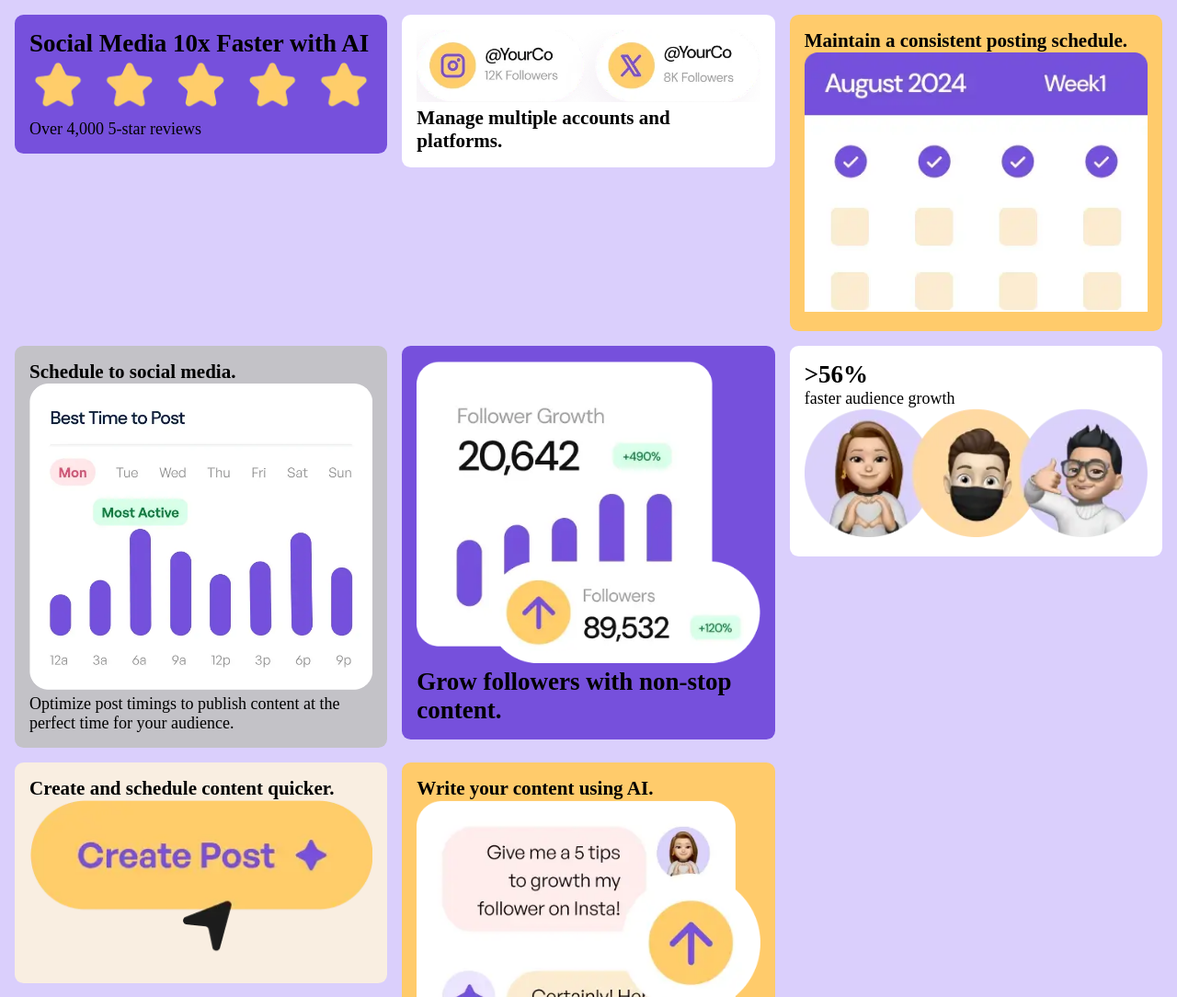
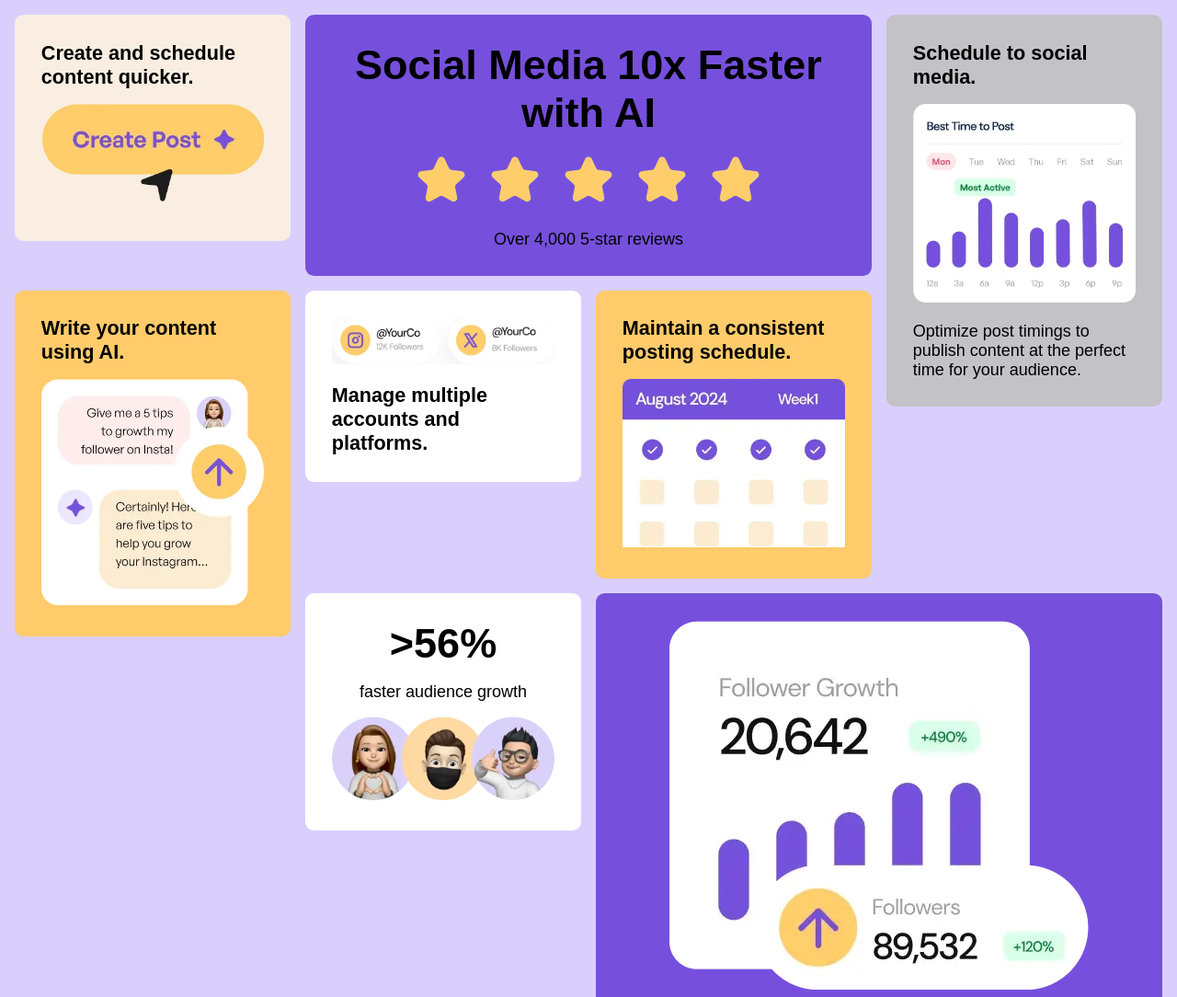
Before and after one commit to belchiorgomes/Bento-grid, a plain HTML site: page bento-grid-main/bento-grid-main/index.html in a window 1280 px wide. Shown: the top 1084 px of the page at 92% size. Drawn offline with Linux system fonts and the light colour scheme.

Commit message:
grid feito

```diff
--- a/bento-grid-main/bento-grid-main/index.html
+++ b/bento-grid-main/bento-grid-main/index.html
@@ -18,7 +18,7 @@
 <body>
 
   <section class="container-grid">
-    <div class="itens item-1" style="--card: hsl(256, 67%, 59%);">
+    <div class="itens item-1" style="--card: hsl(256, 67%, 59%); --i:1;">
       <h2>Social Media <span>10x</span> Faster with AI</h2>
 
       <div class="imagem">
@@ -28,21 +28,21 @@
       <p>Over 4,000 5-star reviews</p>
     </div>
 
-    <div class="itens item-2" style="--card: hsl(0, 0%, 100%);">
+    <div class="itens item-2" style="--card: hsl(0, 0%, 100%); --i:2;">
       <div class="imagem">
         <img src="assets/images/illustration-multiple-platforms.webp" alt="">
       </div>
       <h3>Manage multiple accounts and platforms.</h3>
     </div>
 
-    <div class="itens item-3" style="--card: hsl(39, 100%, 71%);">
+    <div class="itens item-3" style="--card: hsl(39, 100%, 71%); --i:3;">
       <h3>Maintain a consistent posting schedule.</h3>
       <div class="imagem">
         <img src="assets/images/illustration-consistent-schedule.webp" alt="">
       </div>
     </div>
 
-    <div class="itens item-4" style="--card: hsl(252, 4%, 77%);">
+    <div class="itens item-4" style="--card: hsl(252, 4%, 77%); --i:4;">
       <h3>Schedule to social media.</h3>
 
       <div class="imagem">
@@ -51,14 +51,14 @@
       <p>Optimize post timings to publish content at the perfect time for your audience.</p>
     </div>
 
-    <div class="itens item-5" style="--card: hsl(256, 67%, 59%);">
+    <div class="itens item-5" style="--card: hsl(256, 67%, 59%); --i:5;">
       <div class="imagem">
         <img src="assets/images/illustration-grow-followers.webp" alt="">
       </div>
-      <h2>Grow followers with non-stop content.</h2>
+      <h3>Grow followers with non-stop content.</h3>
     </div>
 
-    <div class="itens item-6" style="--card: hsl(0, 0%, 100%);">
+    <div class="itens item-6" style="--card: hsl(0, 0%, 100%); --i:6;">
       <h2>>56%</h2>
       <p>faster audience growth</p>
       <div class="imagem">
@@ -66,14 +66,14 @@
       </div>
     </div>
 
-    <div class="itens item-7" style="--card: hsl(31, 66%, 93%);">
+    <div class="itens item-7" style="--card: hsl(31, 66%, 93%); --i:7;">
       <h3>Create and schedule content <span>quicker.</span></h3>
       <div class="imagem">
         <img src="assets/images/illustration-create-post.webp" alt="">
       </div>
     </div>
 
-    <div class="itens item-8" style="--card: hsl(39, 100%, 71%);">
+    <div class="itens item-8" style="--card: hsl(39, 100%, 71%); --i:8;">
       <h3>Write your content using AI.</h3>
       <div class="imagem">
         <img src="assets/images/illustration-ai-content.webp" alt="">
--- a/bento-grid-main/bento-grid-main/style.css
+++ b/bento-grid-main/bento-grid-main/style.css
@@ -19,26 +19,51 @@
 body{
     background-color: var(--Purple-100);
     font-size: 18px;
+    font-family: sans-serif;
 }
 
 .container-grid{
+    /* width: 100vw;
+    height: 100vh; */
     padding: 1rem;
     display: grid;
-    grid-template-columns: minmax(320px 1fr);
-    grid-template-areas: none;
+    /* Ajustado: Adicionada a vírgula no minmax */
+    /* grid-template-columns: minmax(320px, 1fr);  */
+    grid-template-columns: 1fr;
     gap: 1rem;
     align-items: start;
 
-    @media(width > 400px){
-        grid-template-columns: repeat(auto-fit, minmax(320px, 1fr));
-        /* grid-auto-rows: min-content; */
+    @media(min-width: 400px) {
+        /* Ajustado: 4 colunas para bater com o mapa abaixo */
+        grid-template-columns: repeat(4, 1fr);
+
+        /* Ajustado: Removidas as vírgulas entre as strings */
+        grid-template-areas:
+            "item-7 item-1 item-1 item-4"
+            "item-8 item-2 item-3 item-4"
+            "item-8 item-6 item-5 item-5";
+
+        .item-1{grid-area: item-1;}
+        .item-2{grid-area: item-2;}
+        .item-3{grid-area: item-3;}
+        .item-4{grid-area: item-4;}
+        .item-5{grid-area: item-5;}
+        .item-6{grid-area: item-6;}
+        .item-7{grid-area: item-7;}
+        .item-8{grid-area: item-8;}
     }
 
     .itens{
-        grid-area: auto;
+        /* grid-area: auto; */
+        /* align-items: start; */
+        display: flex;
+        flex-flow: column wrap;
+        /* justify-content: center; */
+        align-items: center;
+        gap: 1rem;
         background-color: var(--card);
         border-radius: .6rem;
-        padding: 1rem;
+        padding: 1.8rem;
         overflow: hidden;
 
         .imagem img{
@@ -46,5 +71,14 @@ body{
             height: 100%;
             object-fit: cover;
         }
+
+        h2{
+            font-size: 2.5em;
+            text-align: center;
+        }
+
+        h3{
+            font-size: 1.2em;
+        }
     }
 }
```
